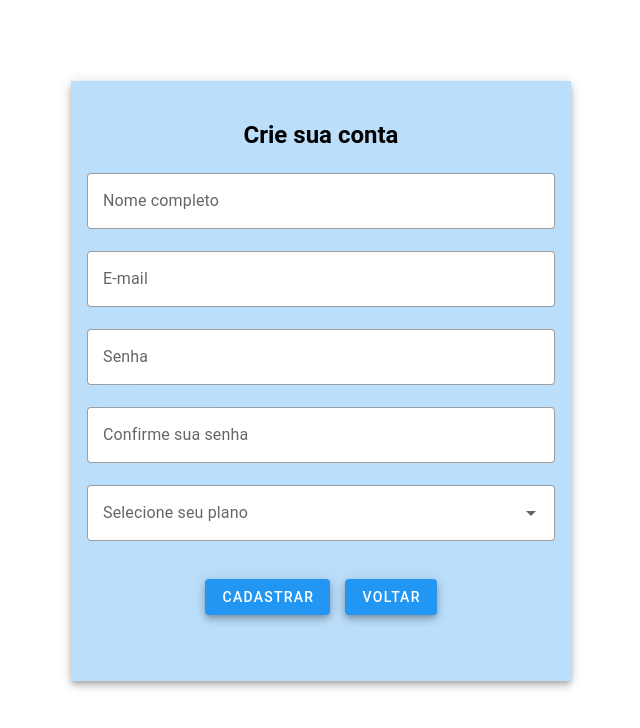
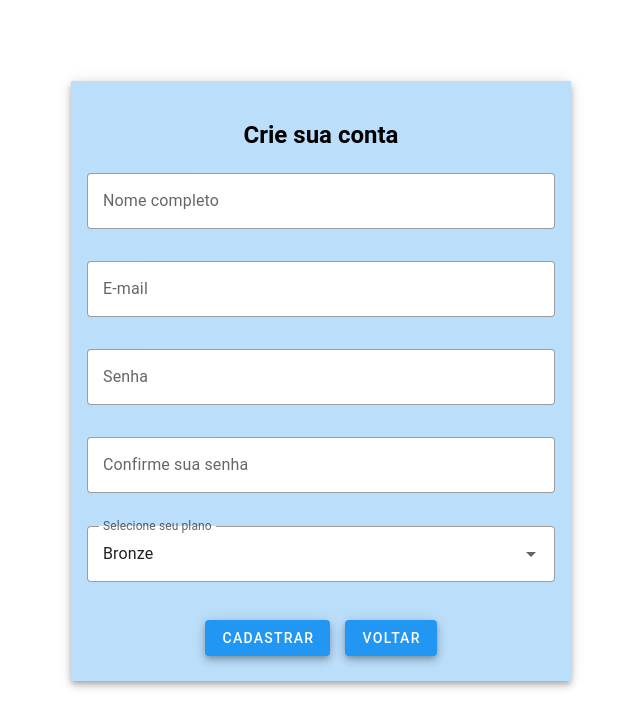
Before and after one commit to Jusouza182/Gym-Tech, a Vue app: page /cadastro in a window 1280 px wide. Shown: the top 728 px of the page, without its empty margins (319-959 px from the left). Built offline with nearby package versions, Linux system fonts and the light colour scheme.

Commit message:
feat: validações e requisição

```diff
--- a/src/views/Cadastro/CadastroView.vue
+++ b/src/views/Cadastro/CadastroView.vue
@@ -1,15 +1,20 @@
 <template>
     <v-container id="corpo" class="bg-blue-lighten-4 elevation-5">
         <h2>Crie sua conta</h2>
-        <v-form @submit.prevent>
-            <v-text-field variant="outlined" bg-color="#fff" label="Nome completo"
-                placeholder="Digite seu nome completo"></v-text-field>
-            <v-text-field variant="outlined" bg-color="#fff" label="E-mail" placeholder="Digite seu e-mail"></v-text-field>
-            <v-text-field variant="outlined" bg-color="#fff" label="Senha" placeholder="Digite sua senha"></v-text-field>
-            <v-text-field variant="outlined" bg-color="#fff" label="Confirme sua senha"
-                placeholder="Digite sua senha novamente"></v-text-field>
-            <v-select variant="outlined" bg-color="#fff" label="Selecione seu plano" placeholder="Qual o seu plano?"
-                :items="items"></v-select>
+        <v-form @submit.prevent="cadastrar()" ref="form">
+            <v-text-field v-model="nome" variant="outlined" bg-color="#fff" label="Nome completo"
+                placeholder="Digite seu nome completo" :rules="[rules.required]"
+                style="margin-bottom: 10px;"></v-text-field>
+            <v-text-field v-model="email" type="email" variant="outlined" bg-color="#fff" label="E-mail"
+                placeholder="Digite seu e-mail" :rules="[rules.email, rules.required]"
+                style="margin-bottom: 10px;"></v-text-field>
+            <v-text-field v-model="senha" variant="outlined" bg-color="#fff" label="Senha" placeholder="Digite sua senha"
+                type="password" :rules="[rules.required, rules.counter]" style="margin-bottom: 10px;"></v-text-field>
+            <v-text-field v-model="confirmaSenha" variant="outlined" bg-color="#fff" label="Confirme sua senha"
+                placeholder="Digite sua senha novamente" type="password" :rules="[rules.required, rules.passwordConfirmation]"
+                style="margin-bottom: 11px;"></v-text-field>
+            <v-select v-model="plano" variant="outlined" bg-color="#fff" label="Selecione seu plano"
+                placeholder="Qual o seu plano?" :items="itens"></v-select>
             <v-container class="d-flex justify-center">
                 <v-btn type="submit" color="blue" class="elevation-5" id="botao">Cadastrar</v-btn>
                 <router-link to="/"><v-btn type="submit" color="blue" class="elevation-5">Voltar</v-btn> </router-link>
@@ -19,12 +24,77 @@
     </v-container>
 </template>
 <script>
+import axios from 'axios'
 export default {
     data() {
         return {
-            items: ["Bronze", "Prata", "Ouro"]
+
+            nome: '',
+            email: '',
+            senha: '',
+            confirmaSenha: '',
+            plano: "Bronze",
+            itens: [
+                {
+                    title: 'Bronze',
+                    value: 'bronze'
+                },
+                {
+                    title: 'Prata',
+                    value: 'silver'
+                },
+                {
+                    title: 'Ouro',
+                    value: 'gold'
+                },
+            ],
+            rules: {
+                required: value => !!value || 'Campo obrigatório',
+                counter: value => value.length >= 8 && value.length <= 20 || 'Senha deve ser maior que 8 caracteres e menor que 20',
+                email: value => {
+                    const confirmaEmail =
+                        /^(([^<>()[\]\\.,;:\s@"]+(\.[^<>()[\]\\.,;:\s@"]+)*)|(".+"))@((\[[0-9]{1,3}\.[0-9]{1,3}\.[0-9]{1,3}\.[0-9]{1,3}])|(([a-zA-Z\-0-9]+\.)+[a-zA-Z]{2,}))$/
+                    return confirmaEmail.test(value) || 'E-mail inválido'
+                },
+                passwordConfirmation: value => this.senha === value || 'Erro na confirmação de senha'
+            }
+
         }
-    }
+
+    },
+    methods: {
+        async cadastrar() {
+            const { valid } = await this.$refs.form.validate()
+
+            if (!valid) {
+                return
+            }
+
+            const cadastro = {
+                name: this.nome,
+                email: this.email,
+                password: this.senha,
+                type_plan: this.plano
+
+            }
+            this.$refs.form.reset()
+
+            try {
+                await axios.post('http://localhost:3000/users', cadastro)
+                    .then(() => {
+                        alert("Cadastrado com sucesso")
+                        this.$router.push("/")
+                    })
+                    .catch(() => {
+                        alert("Não foi possível criar a conta nesse momento")
+                    })
+            } catch (error) {
+                console.log(error)
+            }
+
+
+        }
+    },
 }
 </script>
 
@@ -34,14 +104,16 @@ export default {
     height: 600px;
     margin-top: 4%;
 }
+
 h2 {
     display: flex;
     justify-content: center;
     margin: 20px;
 
 }
-#botao{
-margin-right: 15px;
-margin-bottom: 25px;
+
+#botao {
+    margin-right: 15px;
+    margin-bottom: 25px;
 }
 </style>
```
